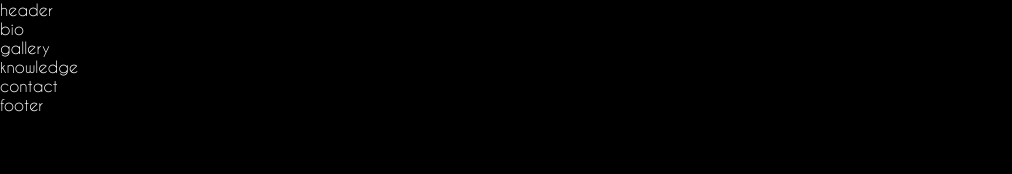
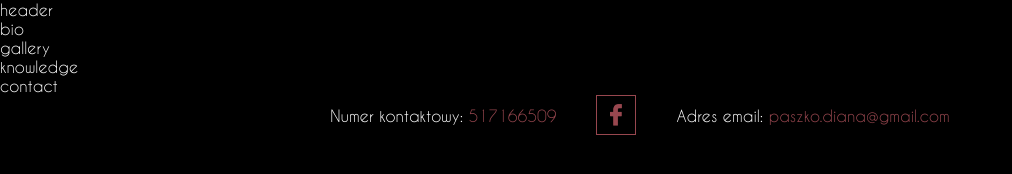
Before and after one commit to firethar/d-design, a website built with webpack: page src/index.html in a window 1280 px wide. Shown: the whole page, without its empty margins (0-1012 px from the left). Built offline with nearby package versions, Linux system fonts and the light colour scheme.

Commit message:
add: fotter content with styling

```diff
--- a/src/index.html
+++ b/src/index.html
@@ -50,7 +50,11 @@
   <footer class="footer">
     <div class="row">
       <div class="container">
-        footer
+        <ul class="footer__links">
+          <li><span>Numer kontaktowy:</span> <a href="tel:517166509">517166509</a></li>
+          <li><a class="fb-link bordered-link" href="#">Facebook</a></li>
+          <li><span>Adres email:</span> <a href="mailto:paszko.diana@gmail.com">paszko.diana@gmail.com</a></li>
+        </ul>
       </div>
     </div>
   </footer>
--- a/src/styles/index.scss
+++ b/src/styles/index.scss
@@ -34,3 +34,64 @@ body {
   max-width: 1440px;
   width: 1280px;
 }
+
+/* footer */
+.footer__links {
+  display: flex;
+  justify-content: center;
+  align-items: center;
+  margin: 0 auto;
+  padding: 0;
+  list-style: none;
+}
+.footer__links {
+  li {
+    a {
+      text-decoration: none;
+      color: #98474f;
+      &:hover {
+        text-decoration: underline;
+      }
+    }
+  }
+
+  .fb-link {
+    position: relative;
+    display: block;
+    width: 20px; height: 20px;
+    padding: 20px;
+
+    margin: 0 40px;
+    text-indent: -99999px;
+    background: transparent url('/src/assets/facebook-logo.png') no-repeat center center;
+    background-size: 30%;
+  }
+
+}
+
+
+
+
+/** common **/
+.bordered-link::after {
+  content: '';
+  position: absolute;
+  top: 50%; left: 50%;
+  display: block;
+  width: 100%;
+  height: 100%;
+  border: 1px solid #98474f;
+  transform: translate(-50%, -50%);
+  transition: all ease 0.5s;
+
+  &:hover::after {
+    width: 80%;
+    height: 80%;
+  }
+}
+.form__button--submit {
+  .bordered-link:hover::after {
+    width: 90%;
+    height: 90%;
+  }
+}
```
Also changed, not shown: src/assets/facebook-logo.png (added).
